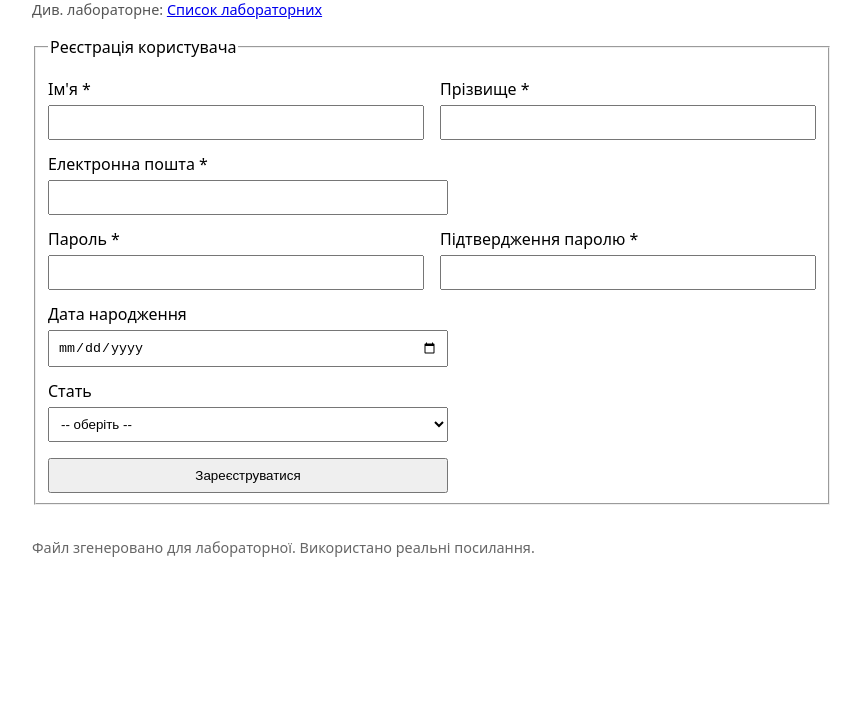
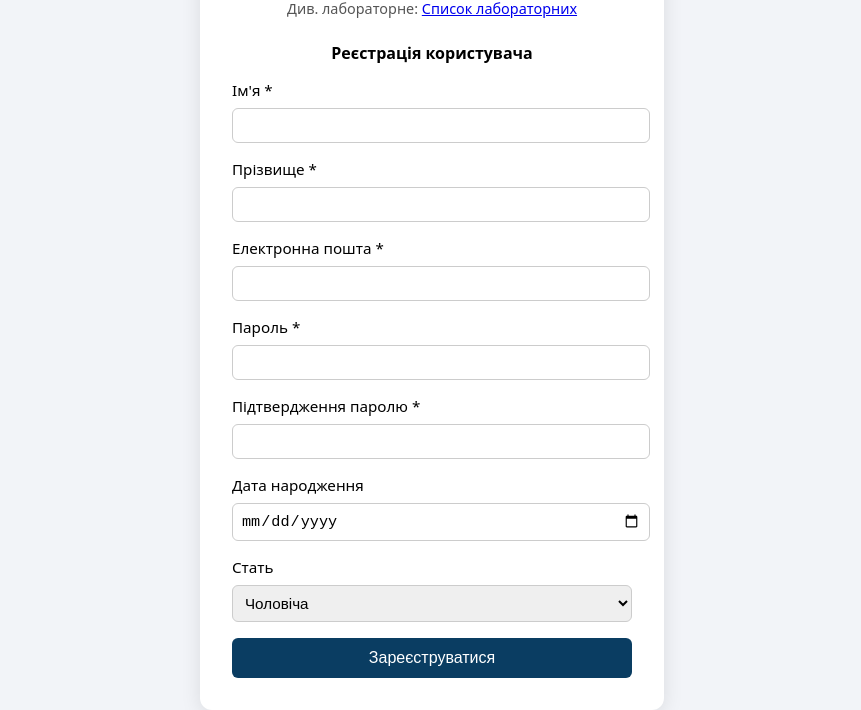
Before and after one commit to vladmagurskij-spec/lab1, a plain HTML site: page lab1.html in a window 1280 px wide. Shown: the part 102-812 px from the top of the page, without its empty margins (208-1069 px from the left). Drawn offline with Linux system fonts and the light colour scheme.

Commit message:
Update lab1.html

```diff
--- a/lab1.html
+++ b/lab1.html
@@ -1,91 +1,129 @@
-<!doctype html>
+<!DOCTYPE html>
 <html lang="uk">
 <head>
-  <meta charset="utf-8" />
-  <meta name="viewport" content="width=device-width,initial-scale=1" />
+  <meta charset="UTF-8" />
+  <meta name="viewport" content="width=device-width, initial-scale=1" />
   <title>Лабораторна робота №1 — Форма реєстрації</title>
+
   <style>
-    body { font-family: system-ui, -apple-system, "Segoe UI", Roboto, "Helvetica Neue", Arial; max-width:800px; margin:2rem auto; padding:0 1rem; line-height:1.5; }
-    label { display:block; margin-top:0.75rem; }
-    input, select { display:block; margin-top:0.25rem; padding:0.5rem; width:100%; max-width:400px; box-sizing:border-box; }
-    .row { display:flex; gap:1rem; flex-wrap:wrap; }
-    .row > div { flex:1 1 220px; }
-    .note { font-size:0.9rem; color:#555; }
-    .actions { margin-top:1rem; }
+    body {
+      font-family: system-ui, Arial, sans-serif;
+      background-color: #f2f4f8; /* світлий фон сторінки */
+      margin: 0;
+      padding: 0;
+      display: flex;
+      align-items: center;
+      justify-content: center;
+      height: 100vh;
+    }
+
+    .form-wrapper {
+      background-color: #ffffff;
+      padding: 2rem;
+      border-radius: 12px;
+      box-shadow: 0 4px 20px rgba(0, 0, 0, 0.1);
+      width: 400px;
+    }
+
+    header h1 {
+      margin: 0;
+      font-size: 1.5rem;
+      text-align: center;
+      color: #0a3d62;
+    }
+
+    .note {
+      font-size: 0.9rem;
+      text-align: center;
+      margin-bottom: 1.5rem;
+      color: #555;
+    }
+
+    form fieldset {
+      border: none;
+      padding: 0;
+      margin: 0;
+    }
+
+    form legend {
+      font-weight: bold;
+      margin-bottom: 1rem;
+      display: block;
+      text-align: center;
+    }
+
+    label {
+      display: block;
+      margin-bottom: 0.5rem;
+      font-size: 0.95rem;
+    }
+
+    input, select {
+      width: 100%;
+      padding: 0.5rem;
+      margin-bottom: 1rem;
+      border: 1px solid #ccc;
+      border-radius: 6px;
+      font-size: 0.95rem;
+    }
+
+    button {
+      width: 100%;
+      padding: 0.7rem;
+      background-color: #0a3d62;
+      color: white;
+      border: none;
+      border-radius: 6px;
+      font-size: 1rem;
+      cursor: pointer;
+      transition: background-color 0.3s;
+    }
+
+    button:hover {
+      background-color: #063256;
+    }
   </style>
 </head>
 <body>
-  <header>
-    <h1>Лабораторна робота №1 — Форма реєстрації</h1>
-    <p class="note">Див. лабораторне: <a id="labsLink" href="https://classroom.google.com/u/0/w/NzgwMjk0NzgwNjA1/t/all?hl=ru" target="_blank">Список лабораторних</a></p>
-  </header>
 
-  <form id="registrationForm" action="https://webhook.site/75fa0aff-18c4-4336-acde-6374b6be37ce" method="post" novalidate>
-    <fieldset>
-      <legend>Реєстрація користувача</legend>
+  <div class="form-wrapper">
+    <header>
+      <h1>Лабораторна робота №1 — Форма реєстрації</h1>
+      <p class="note">Див. лабораторне: <a id="labsLink" href="https://classroom.google.com/" target="_blank">Список лабораторних</a></p>
+    </header>
 
-      <div class="row">
-        <div>
-          <label for="firstName">Ім'я <span aria-hidden="true">*</span></label>
-          <input type="text" id="firstName" name="firstName" required />
-        </div>
+    <form id="registrationForm" action="https://webhook.site/75fa8bff-18c4-4336-adc-6374b6be37ce" method="post" novalidate>
+      <fieldset>
+        <legend>Реєстрація користувача</legend>
 
-        <div>
-          <label for="lastName">Прізвище <span aria-hidden="true">*</span></label>
-          <input type="text" id="lastName" name="lastName" required />
-        </div>
-      </div>
+        <label>Ім'я <span aria-hidden="true">*</span></label>
+        <input type="text" name="firstName" required />
 
-      <label for="email">Електронна пошта <span aria-hidden="true">*</span></label>
-      <input type="email" id="email" name="email" required />
+        <label>Прізвище <span aria-hidden="true">*</span></label>
+        <input type="text" name="lastName" required />
 
-      <div class="row">
-        <div>
-          <label for="password">Пароль <span aria-hidden="true">*</span></label>
-          <input type="password" id="password" name="password" required minlength="6" />
-        </div>
+        <label>Електронна пошта <span aria-hidden="true">*</span></label>
+        <input type="email" name="email" required />
 
-        <div>
-          <label for="confirmPassword">Підтвердження паролю <span aria-hidden="true">*</span></label>
-          <input type="password" id="confirmPassword" name="confirmPassword" required minlength="6" />
-        </div>
-      </div>
+        <label>Пароль <span aria-hidden="true">*</span></label>
+        <input type="password" name="password" required />
 
-      <label for="birthdate">Дата народження</label>
-      <input type="date" id="birthdate" name="birthdate" />
+        <label>Підтвердження паролю <span aria-hidden="true">*</span></label>
+        <input type="password" name="passwordConfirm" required />
 
-      <label for="gender">Стать</label>
-      <select id="gender" name="gender">
-        <option value="">-- оберіть --</option>
-        <option value="male">Чоловіча</option>
-        <option value="female">Жіноча</option>
-        <option value="other">Інша</option>
-        <option value="prefer_not">Краще не казати</option>
-      </select>
+        <label>Дата народження</label>
+        <input type="date" name="birthdate" />
 
-      <div class="actions">
-        <input type="submit" value="Зареєструватися" />
-      </div>
+        <label>Стать</label>
+        <select name="gender">
+          <option value="male">Чоловіча</option>
+          <option value="female">Жіноча</option>
+        </select>
 
-    </fieldset>
-  </form>
+        <button type="submit">Зареєструватися</button>
+      </fieldset>
+    </form>
+  </div>
 
-  <script>
-    // Простенька клієнтська перевірка — зупиняє відправлення якщо паролі не співпадають.
-    document.getElementById('registrationForm').addEventListener('submit', function (e) {
-      var pw = document.getElementById('password').value;
-      var cpw = document.getElementById('confirmPassword').value;
-      if (pw !== cpw) {
-        e.preventDefault();
-        alert('Паролі не співпадають. Будь ласка, перевірте.');
-        document.getElementById('confirmPassword').focus();
-        return false;
-      }
-    });
-  </script>
-
-  <footer style="margin-top:2rem; font-size:0.9rem; color:#666;">
-    <p>Файл згенеровано для лабораторної. Використано реальні посилання.</p>
-  </footer>
 </body>
 </html>
```
